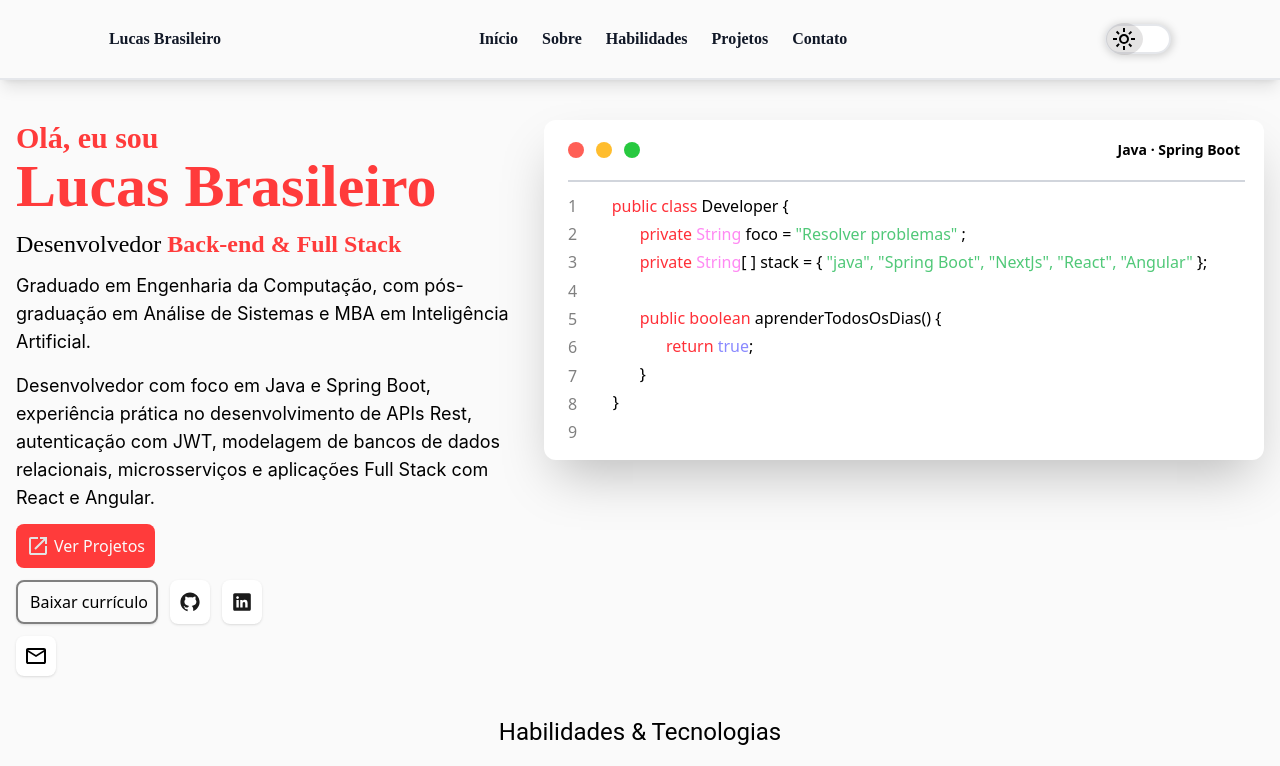
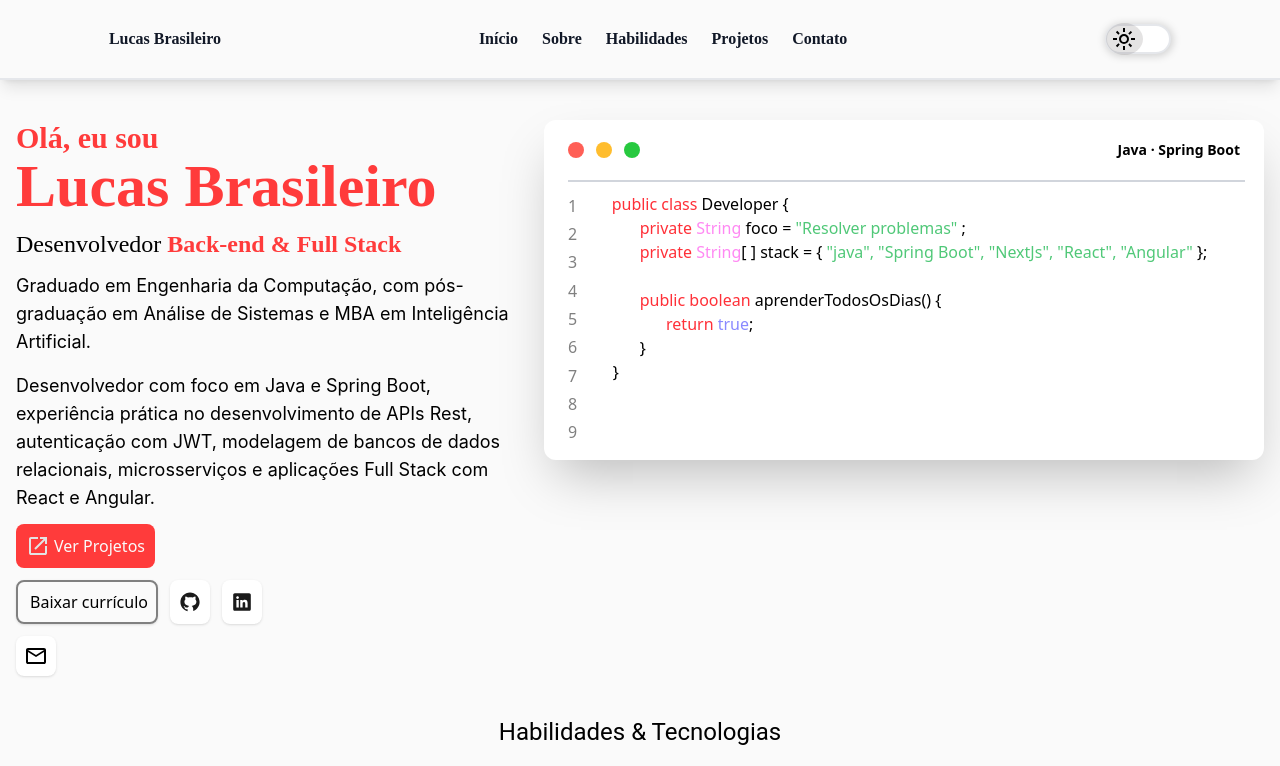
Before and after one commit to lucas27/portfolio, a Next.js app: page / in a window 1280 px wide. Shown: the top 766 px of the page. Built offline with nearby package versions, Linux system fonts and the light colour scheme.

Commit message:
feat: change screen code lines

```diff
--- a/app/components/main/about/components/codeScreenLineText.tsx
+++ b/app/components/main/about/components/codeScreenLineText.tsx
@@ -3,31 +3,40 @@ import styleModule from '../about.module.css'
 export function CodeScreenLineText() {
      // Eu sei que não é legal dessa forma, mas de forma dinamica não deu muito bem.
         return (
-            <li className={`${styleModule.codeText}`}>
-                <p className="leading-7">
+            <li className={styleModule.li}>
+                <p className={styleModule.codeText}>
                     <span style={{color: "#FF3038"}}>public class</span>
                     {" Developer {"}
-                        <br />
+                </p>
+                <p className={styleModule.codeText}>
                     <span style={{color:"#FF3038", paddingLeft: "28px"}}>private </span>
                     <span style={{color: "#ff89f3"}}> String </span>
                     foco =
                     <span style={{color: "#50c878"}}> "Resolver problemas" </span>;
-                        <br />
+                </p>
+                <p className={styleModule.codeText}>
                     <span style={{color:"#FF3038", paddingLeft: "28px"}}>private </span>
                     <span style={{color: "#ff89f3"}}>String</span>[ ]
                     {" stack = {"}
                     <span style={{color: "#50c878"}}> "java", "Spring Boot", "NextJs", "React", "Angular"</span>
                     {" };"}
+                </p>
+                <p className={styleModule.codeText}>
                     <br />
-                        <br />
+                </p>
+                <p className={styleModule.codeText}>
                     <span style={{color: "#FF3038", paddingLeft: "28px"}}>public boolean </span>
                     <span>aprenderTodosOsDias</span>() {"{"}
-                        <br />
+                </p>
+                <p className={styleModule.codeText}>
                     <span style={{color: "#FF3038", paddingLeft: "3.4rem"}}>return </span>
                     <span style={{color: "#8989ff"}}>true</span>;
-                        <br />
+                </p>
+                <p className={styleModule.codeText}>
                     <span style={{paddingLeft:"28px"}}>{"}"}</span>
-                        <br />
+
+                </p>
+                <p className={styleModule.codeText}>
                     <span style={{paddingLeft:"1px"}}>{"}"}</span>
                 </p>
             </li>
```
Lines whose indentation alone changed are shown as unchanged.
